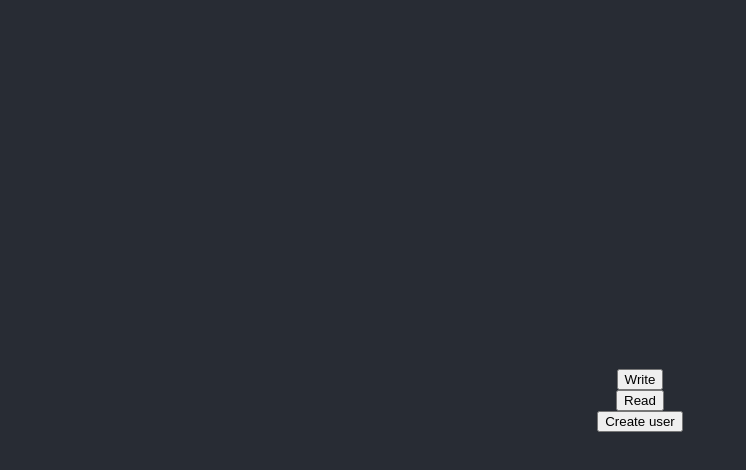
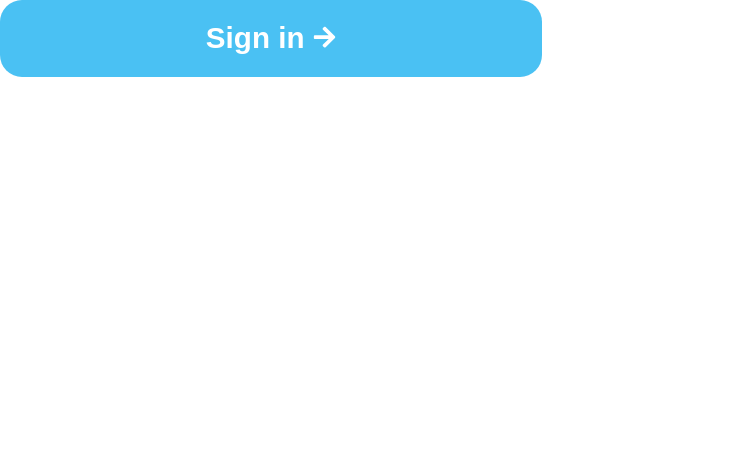
Before and after one commit to ULA-Development/ClinicWaitTime_Website, a React (Create React App) app: page / in a window 1280 px wide. Shown: the top 470 px of the page, without its empty margins (0-746 px from the left). Built offline with nearby package versions, Linux system fonts and the light colour scheme.

Commit message:
combining Button.tsx and Button.css

```diff
--- a/src/App.tsx
+++ b/src/App.tsx
@@ -3,7 +3,8 @@ import { initializeApp } from "firebase/app";
 import { getDatabase, ref, set, onValue } from "firebase/database";
 import { getAuth, createUserWithEmailAndPassword } from "firebase/auth";
 import firebaseConfig from "./data/firebaseConfig";
-import "./App.css";
+import TextInput from "./components/TextInput";
+import Button from "./components/Button";
 
 const app = initializeApp(firebaseConfig);
 const db = getDatabase(app);
@@ -38,12 +39,8 @@ function createUser() {
 
 function App() {
   return (
-    <div className="App">
-      <header className="App-header">
-        <button onClick={writeToDatabase}>Write </button>
-        <button onClick={readDatabase}>Read </button>
-        <button onClick={createUser}>Create user </button>
-      </header>
+    <div>
+      <Button onClick={() => console.log("clicked")}>Sign in</Button>
     </div>
   );
 }
--- a/src/components/Button.tsx
+++ b/src/components/Button.tsx
@@ -1,25 +1,55 @@
-import { set } from "firebase/database";
-import { ReactNode, useState } from "react";
-import { Interface } from "readline";
+import React, { useState } from "react";
 
 interface Props {
-  children: ReactNode;
+  children: React.ReactNode;
   onClick: () => void;
   width?: number;
   height?: number;
 }
 
-const Button = ({ children, onClick, width = 541.6, height = 76.5 }: Props) => {
+const Button: React.FC<Props> = ({
+  children,
+  onClick,
+  width = 541.6,
+  height = 76.5,
+}) => {
   const [clicked, setClicked] = useState(false);
-  return (
-    <button
-      className={`Button ${clicked ? "Button-clicked" : ""}`}
-      onClick={() => {
+
+  const handleClick = () => {
     onClick();
     setClicked(true);
-      }}
-      onAnimationEnd={() => setClicked(false)}
-      style={{ width: `${width}px`, height: `${height}px` }}
+  };
+
+  const handleAnimationEnd = () => {
+    setClicked(false);
+  };
+
+  const buttonStyle = {
+    padding: "10px 20px",
+    borderRadius: "22px",
+    fontWeight: "bold",
+    fontSize: "29.6px",
+    color: "white",
+    backgroundColor: "#4AC1F3",
+    transition: "background-color 0.5s ease",
+    border: "none",
+    animation: clicked ? "button-click 0.6s" : "none",
+  };
+
+  const animationKeyframes = `
+    @keyframes button-click {
+      0% { background-color: #4AC1F3; }
+      50% { background-color: #0072a3d0; }
+      100% { background-color: #4AC1F3; }
+    }
+  `;
+
+  return (
+    <>
+      <button
+        style={{ ...buttonStyle, width: `${width}px`, height: `${height}px` }}
+        onClick={handleClick}
+        onAnimationEnd={handleAnimationEnd}
       >
         {children}{" "}
         <svg
@@ -35,6 +65,8 @@ const Button = ({ children, onClick, width = 541.6, height = 76.5 }: Props) => {
           />
         </svg>
       </button>
+      <style>{animationKeyframes}</style>
+    </>
   );
 };
 
```
Lines whose indentation alone changed are shown as unchanged.
